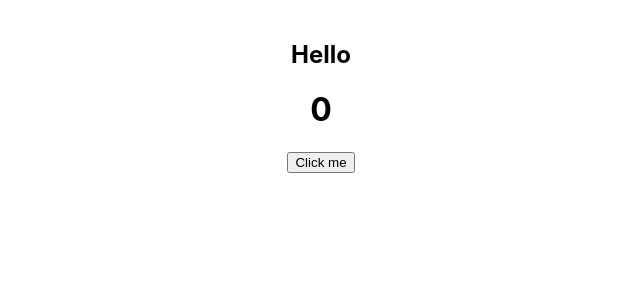
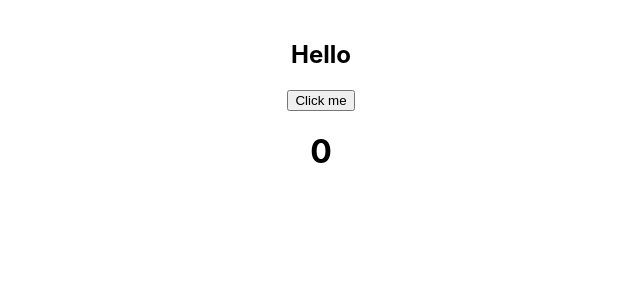
Before and after one commit to duyme18/tiktok, a React (Create React App) app: page / in a window 1280 px wide. Shown: the top 300 px of the page, without its empty margins (319-959 px from the left). Built offline with nearby package versions, Linux system fonts and the light colour scheme.

Commit message:
use callback

```diff
--- a/src/App.js
+++ b/src/App.js
@@ -1,10 +1,12 @@
 import './App.css';
 import Content from './Content';
-import { useState, memo } from 'react';
+import { useState, useCallback } from 'react';
 
 // 1. memo() -> higher order component (HOC)
 // ghi nhớ lại những props của component để quyết định có reder lại component để tối ưu hiệu năng
 // 2. useCallback()
+// -reference types
+// - react memo
 
 // Hooks
 // HOC
@@ -13,14 +15,17 @@
 function App() {
   const [count, setCount] = useState(0)
 
-  const increse = () => {
-    setCount(count + 1)
-  }
+  const handleIncrease = useCallback(() => {
+
+    setCount(prevCount => prevCount + 1)
+
+  }, [])
+
   return (
     <div className="App" style={{ padding: 20 }}>
-      <Content />
+      <Content onIncrease={handleIncrease} />
       <h1>{count}</h1>
-      <button onClick={increse}>Click me</button>
+
     </div>
   );
 }
--- a/src/Content.js
+++ b/src/Content.js
@@ -1,12 +1,13 @@
 import { memo, useState } from "react"
 
 
-function Content() {
-
+function Content({ onIncrease }) {
+    console.log('re-render');
     return (
-        <div>
-           <h2>Hello</h2>
-        </div>
+        <>
+            <h2>Hello</h2>
+            <button onClick={onIncrease}>Click me</button>
+        </>
     )
 }
 
```
